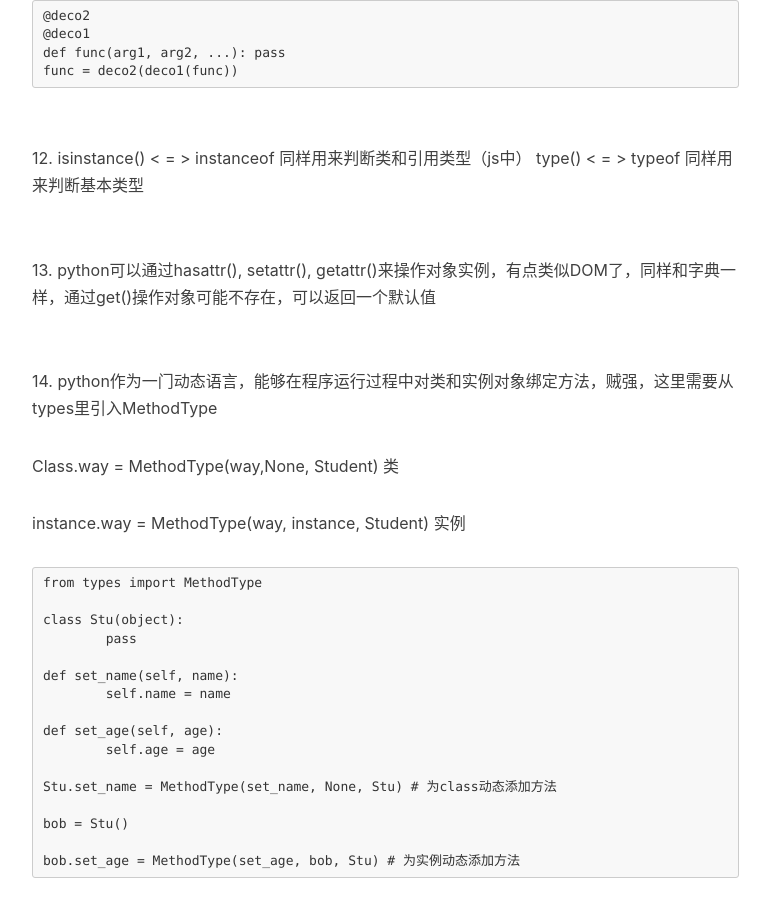
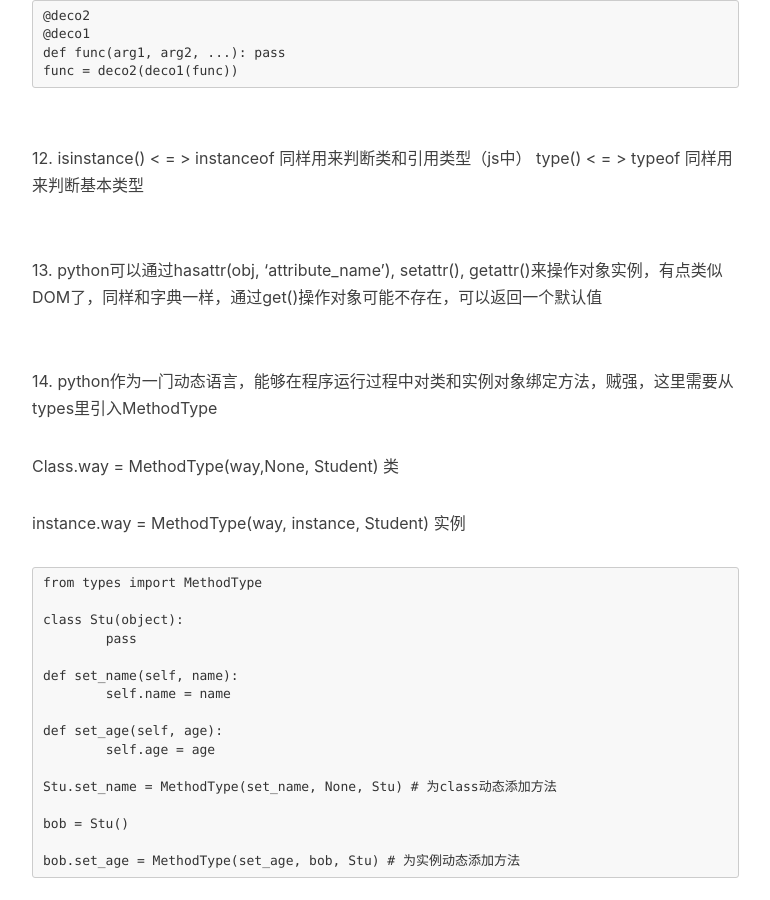
Before and after one commit to mickey0524/mickey0524.github.io, a Jekyll site: the page built from _posts/2017-08-05-begin-python.md, in a window 1280 px wide and 900 px high, scrolled down 2321 px. Shown: the whole window, without its empty margins (233-1003 px from the left). Built offline with Jekyll 4.4.1, drawn with Linux system fonts in a browser that asks for light colours; nearby versions of some CDN libraries; comment, search, counter and statistics services are not loaded.

Commit message:
fix(style): 样式问题

```diff
--- a/_posts/2017-08-05-begin-python.md
+++ b/_posts/2017-08-05-begin-python.md
@@ -69,7 +69,7 @@ func = deco2(deco1(func))
 
 <br>12. isinstance() < = > instanceof 同样用来判断类和引用类型（js中） type() < = > typeof  同样用来判断基本类型
 
-<br>13. python可以通过hasattr(), setattr(), getattr()来操作对象实例，有点类似DOM了，同样和字典一样，通过get()操作对象可能不存在，可以返回一个默认值
+<br>13. python可以通过hasattr(obj, 'attribute_name'), setattr(), getattr()来操作对象实例，有点类似DOM了，同样和字典一样，通过get()操作对象可能不存在，可以返回一个默认值
 
 <br>14. python作为一门动态语言，能够在程序运行过程中对类和实例对象绑定方法，贼强，这里需要从types里引入MethodType
 
```
Also changed, not shown: _posts/2017-11-08-numpy-pandas-base.md (+1 -1 lines).
